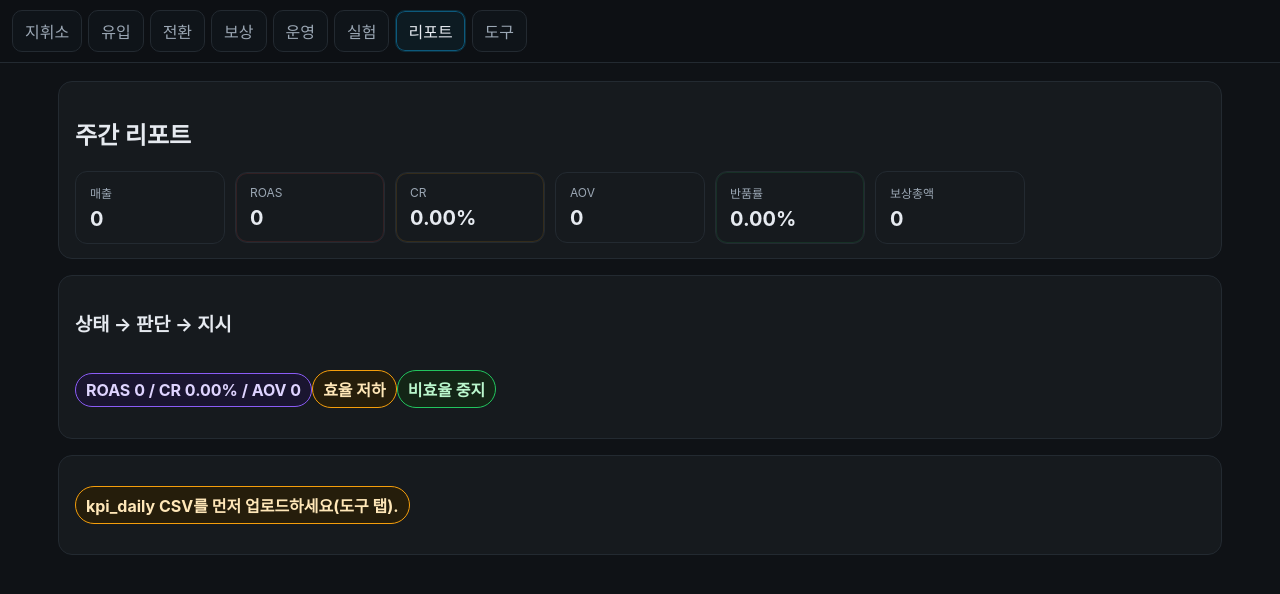
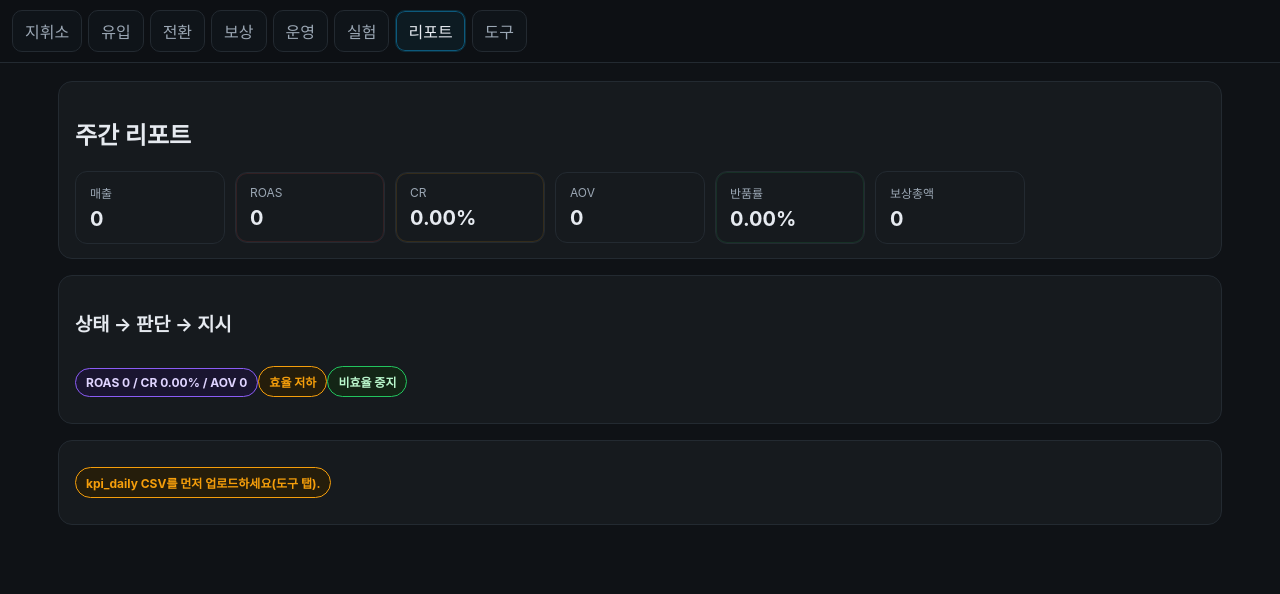
Before and after one commit to sht27363838-glitch/zp-v3.0, a Next.js app: page /report in a window 1280 px wide. Shown: the top 594 px of the page. Built offline with nearby package versions, Linux system fonts and the light colour scheme.

Commit message:
Update globals.css

```diff
--- a/app/globals.css
+++ b/app/globals.css
@@ -39,3 +39,35 @@ table{width:100%;border-collapse:collapse}
 th,td{padding:10px 12px;border-bottom:1px solid var(--border)}
 td.num{text-align:right}
 thead th{position:sticky;top:0;background:#151a1f}
+
+/* === v3.1-2: 전역 버튼/배지/포커스 토큰 === */
+:root{
+  --hud-bg:#0F1216;
+  --hud-panel:#161A1E;
+  --hud-text:#E6EAF0;
+  --hud-accent:#0EA5E9;
+  --hud-warn:#F59E0B;
+  --hud-success:#22C55E;
+  --hud-danger:#EF4444;
+  --ring: #0EA5E955;
+}
+html, body { background: var(--hud-bg); color: var(--hud-text); }
+
+button, .btn {
+  border-radius: 10px; border: 1px solid color-mix(in srgb, var(--hud-accent) 45%, transparent);
+  background: color-mix(in srgb, var(--hud-accent) 12%, transparent);
+  color: var(--hud-text); outline: none; transition: border-color .15s, background .15s, transform .02s;
+}
+button:hover, .btn:hover { border-color: color-mix(in srgb, var(--hud-accent) 70%, transparent); background: color-mix(in srgb, var(--hud-accent) 22%, transparent); }
+button:active, .btn:active { transform: translateY(1px) }
+button:focus-visible, .btn:focus-visible { box-shadow: 0 0 0 3px var(--ring); }
+
+.badge, .tag {
+  display: inline-block; padding: 6px 10px; border-radius: 999px; font-size: 12px;
+  border: 1px solid #3b4046; background: #20252b; color: var(--hud-text);
+}
+.badge.warn { border-color: var(--hud-warn); color: var(--hud-warn); }
+.badge.ok   { border-color: var(--hud-success); color: var(--hud-success); }
+.badge.dng  { border-color: var(--hud-danger); color: var(--hud-danger); }
+
+:disabled, [aria-disabled="true"] { opacity: .45; cursor: not-allowed; }
```
